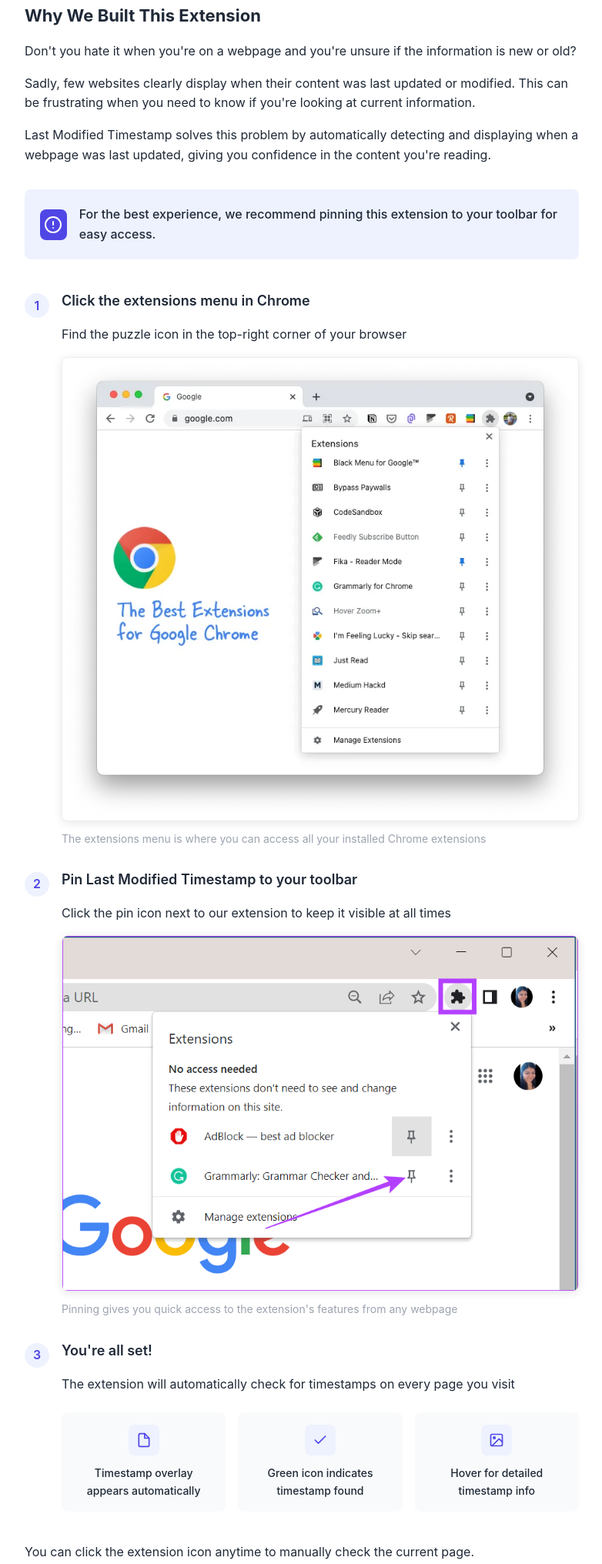
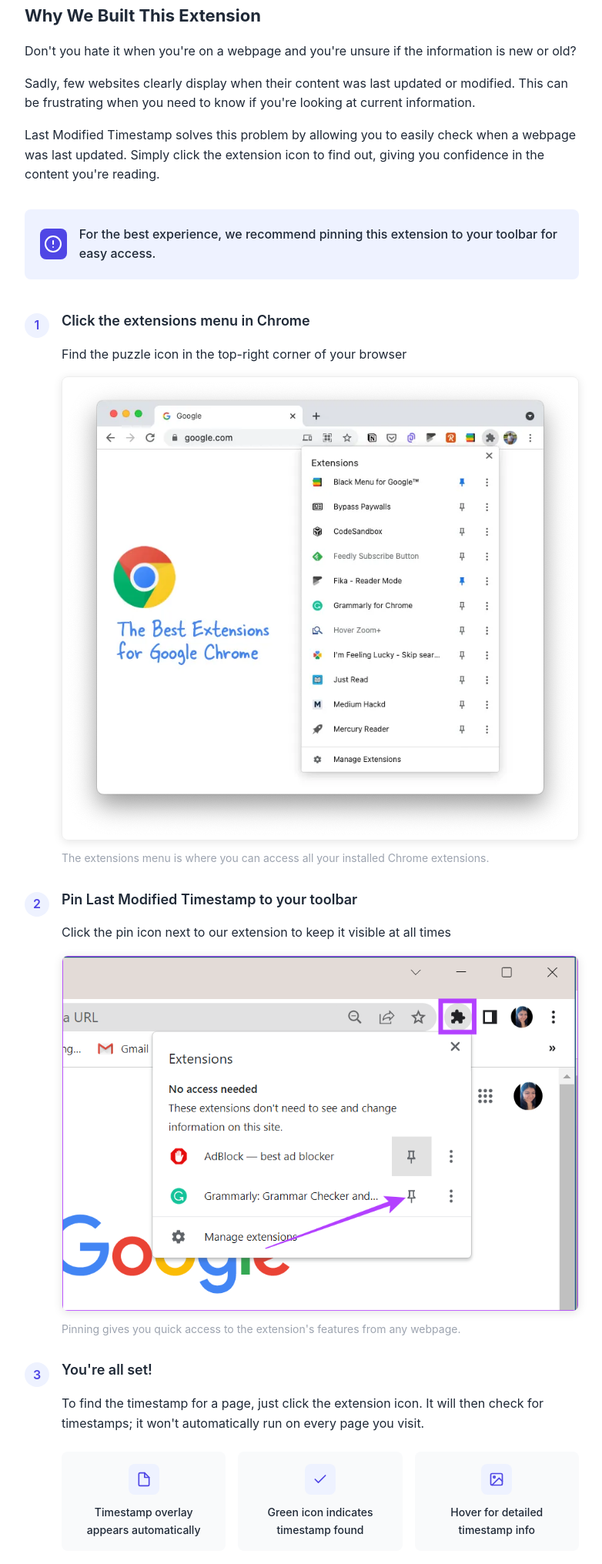
Before and after one commit to BrandonML/last-modified-chrome-extension, a browser extension: page onboarding.html in a window 1280 px wide. Shown: the part 305-2337 px from the top of the page at 77% size, without its empty margins (248-1030 px from the left). Drawn offline with Linux system fonts and the light colour scheme.

Commit message:
Modified content regarding the click to trigger change

```diff
--- a/onboarding.html
+++ b/onboarding.html
@@ -318,8 +318,9 @@
                 <p>Don't you hate it when you're on a webpage and you're unsure if the information is new or old?</p>
                 <p>Sadly, few websites clearly display when their content was last updated or modified. This can be
                     frustrating when you need to know if you're looking at current information.</p>
-                <p>Last Modified Timestamp solves this problem by automatically detecting and displaying when a webpage
-                    was last updated, giving you confidence in the content you're reading.</p>
+                <p>Last Modified Timestamp solves this problem by allowing you to easily check when a webpage was last
+                    updated. Simply click the extension icon to find out, giving you confidence in the content you're
+                    reading.</p>
             </div>
 
             <div class="highlight">
@@ -345,7 +346,7 @@
                         <div class="pin-instruction">
                             <img src="images/extension-menu.png" alt="Extensions menu" class="pin-image">
                             <div class="pin-caption">The extensions menu is where you can access all your installed
-                                Chrome extensions</div>
+                                Chrome extensions.</div>
                         </div>
                     </div>
                 </div>
@@ -358,7 +359,7 @@
                         <div class="pin-instruction">
                             <img src="images/pin-extension.png" alt="Pin the extension" class="pin-image">
                             <div class="pin-caption">Pinning gives you quick access to the extension's features from any
-                                webpage</div>
+                                webpage.</div>
                         </div>
                     </div>
                 </div>
@@ -367,7 +368,8 @@
                     <div class="step-number">3</div>
                     <div class="step-content">
                         <div class="step-title">You're all set!</div>
-                        <p>The extension will automatically check for timestamps on every page you visit</p>
+                        <p>To find the timestamp for a page, just click the extension icon. It will then check for
+                            timestamps; it won't automatically run on every page you visit.</p>
 
                         <div class="features">
                             <div class="feature">
@@ -407,8 +409,6 @@
                     </div>
                 </div>
             </div>
-
-            <p>You can click the extension icon anytime to manually check the current page.</p>
 
             <div class="how-it-works">
                 <h2>How the Extension Works</h2>
```
